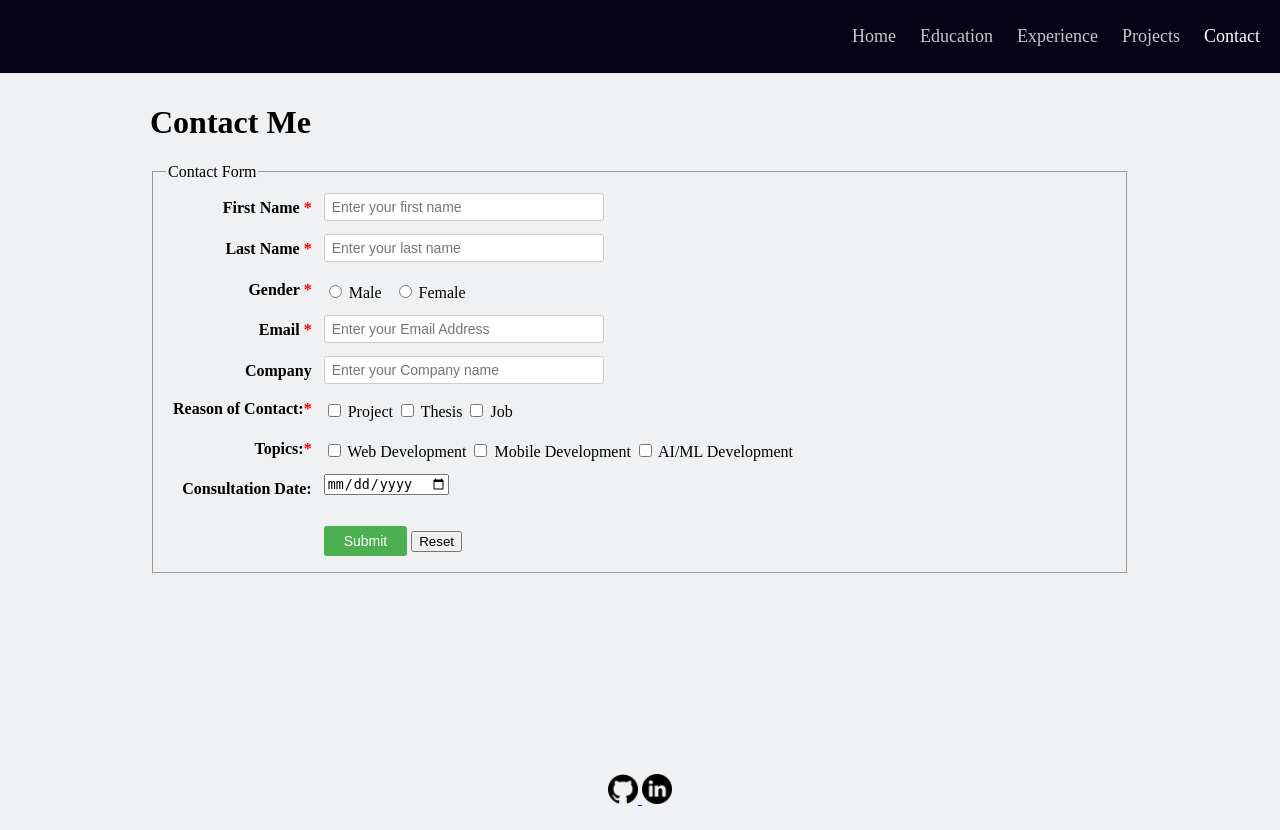
After one commit to NaimurSaad/wbt-spring-2025-2026, a PHP site: page /html/contact.php in a window 1280 px wide. The commit adds this page. Run offline with PHP 8.4, Linux system fonts and the light colour scheme.

Commit message:
23-51601-2. added contact.php

```diff
--- a/portfolio/css/contact.css
+++ b/portfolio/css/contact.css
@@ -38,11 +38,86 @@ body {
     padding: 0;
 }
 
+.error {
+    color: red;
+    font-size: 13px;
+    display: block;
+    margin-top: 3px;
+}
+
+.required {
+    color: red;
+}
+
+
 form {
 
     margin: 150px;
     margin-top: 0px;
 
+}
+
+.form-table td {
+    padding: 4px 5px;
+    vertical-align: top;
+}
+
+.form-table td:first-child {
+    width: 100px;
+    font-weight: bold;
+    padding-top: 10px;
+    text-align: right;
+    white-space: nowrap;
+}
+
+.form-table input[type="checkbox"],
+.form-table input[type="radio"] {
+    margin-top: 10px;
+}
+
+.form-table input[type="text"],
+.form-table textarea {
+    width: 280px;
+    padding: 5px 7px;
+    border: 1px solid #ccc;
+    border-radius: 3px;
+    font-size: 14px;
+    box-sizing: border-box;
+}
+
+.form-table textarea {
+    resize: vertical;
+}
+
+.form-table input[type="submit"] {
+    padding: 7px 20px;
+    background-color: #4CAF50;
+    color: white;
+    border: none;
+    border-radius: 3px;
+    cursor: pointer;
+    font-size: 14px;
+}
+
+.form-table input[type="submit"]:hover {
+    background-color: #45a049;
+}
+
+.result-table {
+    border-collapse: collapse;
+    width: 500px;
+    margin-top: 10px;
+}
+
+.result-table td {
+    padding: 7px 12px;
+    border: 1px solid #ddd;
+}
+
+.result-table td:first-child {
+    font-weight: bold;
+    background-color: #f2f2f2;
+    width: 120px;
 }
 
 .boxmodel {
--- /dev/null
+++ b/portfolio/html/contact.php
@@ -0,0 +1,198 @@
+<?php
+$fnameErr = $lnameErr = $emailErr = $websiteErr = $genderErr = $reasonErr = $topicErr = "";
+$fname = $lname = $email = $website = $gender = $company = $comment = "";
+$reason = $topic = [];
+
+function cleanInput($data) {
+    return htmlspecialchars(stripslashes(trim($data)));
+}
+
+if ($_SERVER["REQUEST_METHOD"] == "POST") {
+
+    if (empty($_POST["fname"])) {
+        $fnameErr = "First Name is required";
+    } else {
+        $fname = cleanInput($_POST["fname"]);
+        if (!preg_match("/^[a-zA-Z-' ]*$/", $fname)) {
+            $fnameErr = "Only letters and white space allowed";
+        }
+    }
+    if (empty($_POST["lname"])) {
+        $lnameErr = "Last Name is required";
+    } else {
+        $lname = cleanInput($_POST["lname"]);
+        if (!preg_match("/^[a-zA-Z-' ]*$/", $lname)) {
+            $lnameErr = "Only letters and white space allowed";
+        }
+    }
+
+
+    if (empty($_POST["email"])) {
+        $emailErr = "Email is required";
+    } else {
+        $email = cleanInput($_POST["email"]);
+        if (!filter_var($email, FILTER_VALIDATE_EMAIL)) {
+            $emailErr = "Invalid email format";
+        }
+    }
+
+
+    $company = cleanInput($_POST["company"] ?? "");
+
+    if (empty($_POST["gender"])) {
+        $genderErr = "Gender is required";
+    } else {
+        $gender = cleanInput($_POST["gender"]);
+    }
+
+    if (empty($_POST["reason"])) {
+        $reasonErr = "Reason is required";
+    } else {
+        $reason = $_POST["reason"];
+    }
+
+    if (empty($_POST["topic"])) {
+        $topicErr = "Topic is required";
+    } else {
+        $topic = $_POST["topic"];
+    }
+}
+
+?>
+<!DOCTYPE html>
+<html>
+
+<head>
+    <title>Contact - Md. Naimur Rahman Saad</title>
+    <link rel="stylesheet" type="text/css" href="../css/contact.css">
+
+</head>
+
+<body>
+
+    <header>
+        <nav>
+            <div class="boxmodel-nav">
+                <ul>
+                    <li><a href="../index.html">Home</a></li>
+                    <li><a href="educations.html">Education</a></li>
+                    <li><a href="experience.html">Experience</a></li>
+                    <li><a href="projects.html">Projects</a></li>
+                    <li>Contact</li>
+                </ul>
+            </div>
+        </nav>
+    </header>
+    <h1>Contact Me</h1>
+
+    <form method="post" action="<?= htmlspecialchars($_SERVER["PHP_SELF"]); ?>">
+
+        <fieldset>
+            <legend>Contact Form</legend>
+
+            <table class="form-table" >
+
+                <tr>
+                    <td> <label for="firstname">First Name </label><span class="required">*</span></td>
+                    <td><input type="text" id="firstname" placeholder="Enter your first name" name="fname" value="<?= $fname ?>">
+                    <span class="error"><?= $fnameErr ?></span>
+
+                    </td>
+                </tr>
+
+                <tr>
+                    <td> <label for="lastname">Last Name </label><span class="required">*</span></td>
+                    <td><input type="text" id="lastname" placeholder="Enter your last name" name="lname" value="<?= $lname ?>">
+                    <span class="error"><?= $lnameErr ?></span>
+                    </td>
+                </tr>
+
+                <tr>
+                    <td><label>Gender </label><span class="required">*</span></td>
+                    <td>
+                        <input type="radio" name="gender" value="male" <?= ($gender == "male") ? "checked" : "" ?>> Male &nbsp;
+                        <input type="radio" name="gender" value="female" <?= ($gender == "female") ? "checked" : "" ?>> Female
+                        <span class="error"><?= $genderErr ?></span>
+                    </td>
+                </tr>
+
+                <tr>
+                    <td><label for="email">Email </label><span class="required">*</span></td>
+                    <td><input type="text" id="email" placeholder="Enter your Email Address" name="email" value="<?= $email ?>">
+                    <span class="error"><?= $emailErr ?></span>
+                </td>
+
+                </tr>
+
+
+                <tr>
+                    <td><label for="company">Company </label></td>
+                    <td> <input type="text" id="company" placeholder="Enter your Company name" name="company" value="<?= $company ?>"></td>
+                </tr>
+
+                <tr>
+                    <td><label>Reason of Contact:</label><span class="required">*</span></td>
+                    <td>
+                        <input type="checkbox" name = "reason[]" value="project" <?= in_array("project", $reason) ? "checked" : "" ?>> Project
+                        <input type="checkbox" name = "reason[]" value="thesis" <?= in_array("thesis", $reason) ? "checked" : "" ?>> Thesis
+                        <input type="checkbox" name = "reason[]" value="job" <?= in_array("job", $reason) ? "checked" : "" ?>> Job
+                        <span class="error"><?= $reasonErr ?></span>
+                    </td>
+                </tr>
+
+                <tr>
+                    <td><label>Topics:</label><span class="required">*</span></td>
+                    <td>
+                        <input type="checkbox" name = "topic[]" value="Web Development" <?= in_array("Web Development", $topic) ? "checked" : "" ?>> Web Development
+                        <input type="checkbox" name = "topic[]" value="Mobile Development" <?= in_array("Mobile Development", $topic) ? "checked" : "" ?>> Mobile Development
+                        <input type="checkbox" name = "topic[]" value="AI/ML Development" <?= in_array("AI/ML Development", $topic) ? "checked" : "" ?>> AI/ML Development
+                        <span class="error"><?= $topicErr ?></span>
+                    </td>
+                </tr>
+
+                <tr>
+                    <td> <label for="cdate">Consultation Date:</label></td>
+                    <td><input type="date" id="cdate" name="cdate" ></td>
+                </tr>
+
+                <tr>
+                    <td></td>
+                    <td>
+                        <br>
+                        <input type="submit" value="Submit">
+                        <input type="reset">
+                    </td>
+                </tr>
+
+            </table>
+
+        </fieldset>
+
+    </form>
+
+    <?php if ($_SERVER["REQUEST_METHOD"] == "POST" &&
+        !$fnameErr && !$lnameErr && !$emailErr && !$genderErr): ?>
+        <h3>Submitted values</h3>
+        <table class="result-table">
+            <tr><td>First Name</td><td><?= $fname ?></td></tr>
+            <tr><td>Last Name</td><td><?= $lname ?></td></tr>
+            <tr><td>Email</td><td><?= $email ?></td></tr>
+            <tr><td>Company</td><td><?= $company ?></td></tr>
+            <tr><td>Gender</td><td><?= $gender ?></td></tr>
+            <tr><td>Reason </td><td><?php foreach($reason as $r) echo "$r "; ?></td></tr>
+            <tr><td>Topic </td><td><?php foreach($topic as $t) echo "$t "; ?></td></tr>
+
+        </table>
+    <?php endif; ?>
+
+    <footer>
+        <a href="https://github.com/NaimurSaad">
+            <img src="../data/github.png" width="30" height="30" alt="Github">
+        </a>
+        <a href="https://www.linkedin.com/in/naimur-saad-2771a1359/">
+            <img src="../data/linkedin.png" width="30" height="30" alt="LinkedIn">
+        </a>
+    </footer>
+</body>
+
+</html>
```
Also changed, not shown: portfolio/html/contact.html (deleted, +0 -112 lines).
